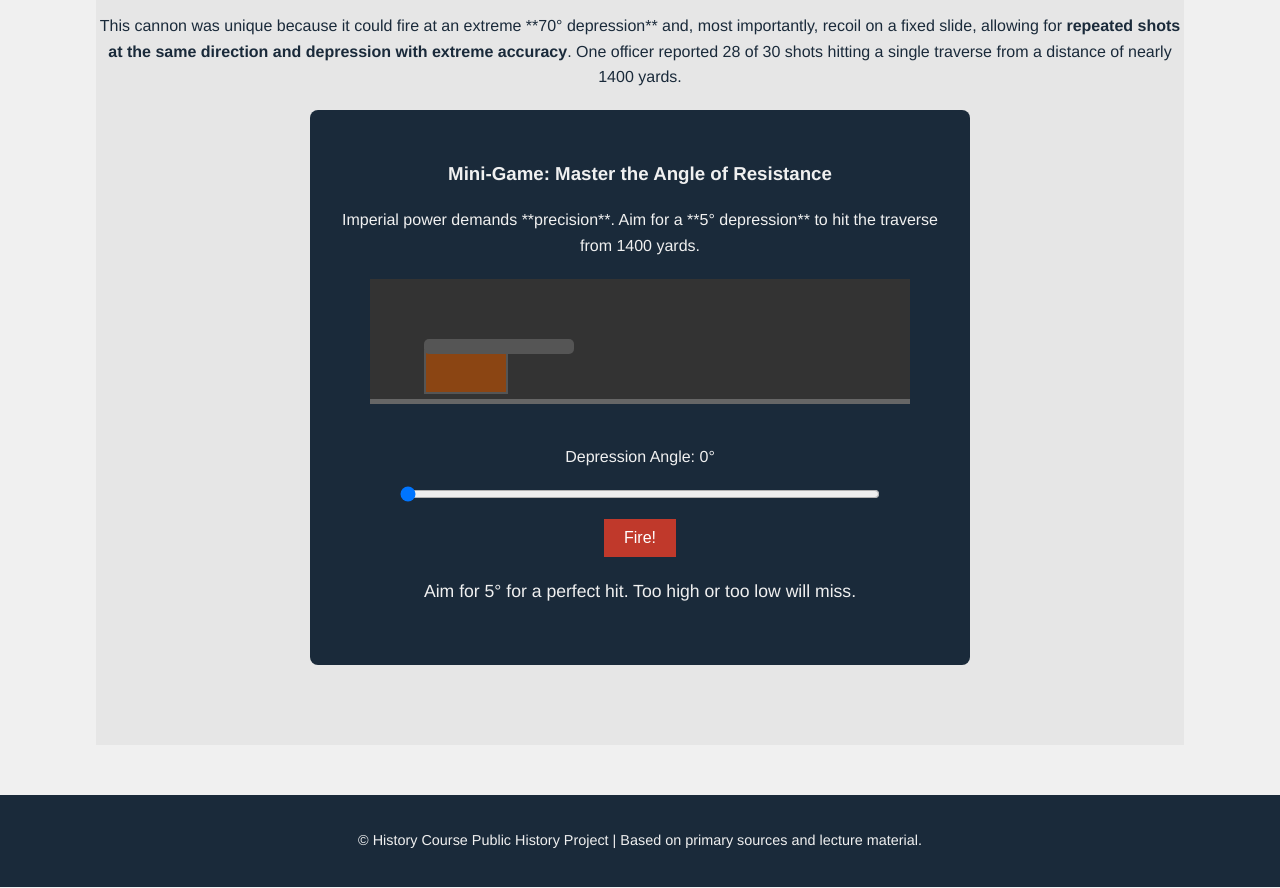
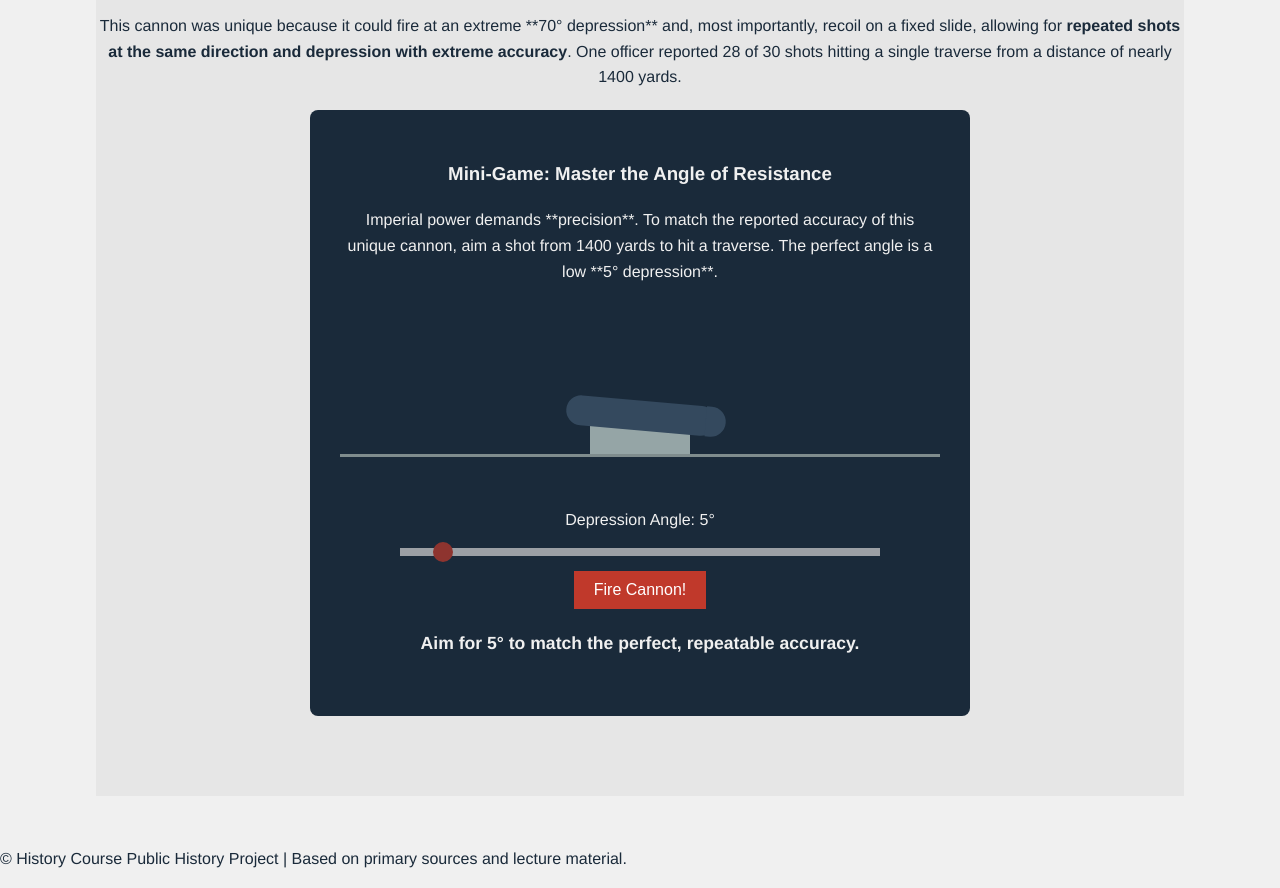
Before and after one commit to nix415/hist17a-project, a plain HTML site: page index.html in a window 1280 px wide. Shown: the part 1200-2088 px from the top of the page. Drawn offline with Linux system fonts and the light colour scheme.

Commit message:
Update index.html

```diff
--- a/index.html
+++ b/index.html
@@ -100,6 +100,7 @@
             border-radius: 8px;
             max-width: 600px;
             margin: 20px auto;
+            position: relative;
         }
 
         #game-box h2 {
@@ -107,53 +108,106 @@
             border-color: var(--color-secondary);
         }
 
-        /* --- New Cannon Visuals --- */
-        #cannon-display-area {
+        .cannon-display {
             position: relative;
-            width: 90%;
-            height: 120px; /* Space for cannon drawing */
-            margin: 20px auto 40px;
-            border-bottom: 5px solid #666; /* Ground line */
-            background-color: #333; /* Background for the scene */
-            overflow: hidden;
+            height: 150px;
+            width: 100%;
+            margin: 20px 0 50px 0;
+            border-bottom: 3px solid #7f8c8d; /* Ground */
         }
 
-        #cannon-carriage {
+        .cannon-base {
             position: absolute;
-            bottom: 5px; /* Above the ground line */
-            left: 10%;
-            width: 80px;
+            bottom: 0;
+            left: 50%;
+            transform: translateX(-50%);
+            width: 100px;
             height: 40px;
-            background-color: #8B4513; /* Brown wood/metal */
-            border: 2px solid #555;
-            z-index: 2;
+            background-color: #95a5a6; /* Carriage */
+            border-radius: 5px 5px 0 0;
         }
 
-        #cannon-barrel {
+        .cannon-barrel {
             position: absolute;
-            bottom: 45px; /* Resting on carriage */
-            left: 10%;
+            bottom: 30px;
+            left: 50%;
+            transform-origin: 0% 100%; /* Pivot point at the base */
             width: 150px;
-            height: 15px;
-            background-color: #555; /* Dark metal */
-            border-radius: 5px;
-            /* Pivot point 15px from the left edge of the barrel, 50% vertically */
-            transform-origin: 15px 50%;
-            transition: transform 0.2s ease-out, background-color 0.1s; /* Smooth angle/flash change */
-            z-index: 3;
+            height: 30px;
+            background-color: #34495e; /* Barrel */
+            border-radius: 15px;
+            transition: transform 0.1s ease-out; /* Smooth angle change */
         }
 
+        .cannon-muzzle {
+            position: absolute;
+            top: 0;
+            right: -10px;
+            width: 20px;
+            height: 30px;
+            background-color: #34495e;
+            border-radius: 0 15px 15px 0;
+        }
+
+        /* Projectile for Firing Animation */
+        @keyframes fire-animation {
+            0% {
+                opacity: 1;
+                transform: translate(0, 0);
+            }
+            100% {
+                opacity: 0;
+                transform: translate(300px, -500px);
+            }
+        }
+
+        .projectile {
+            position: absolute;
+            width: 10px;
+            height: 10px;
+            background-color: var(--color-accent);
+            border-radius: 50%;
+            opacity: 0;
+            z-index: 10;
+        }
+
+
+        /* Controls */
         .controls {
             display: flex;
             flex-direction: column;
             align-items: center;
-            gap: 15px;
-            margin-top: 20px;
+            margin-bottom: 20px;
         }
 
         #angle-slider {
             width: 80%;
+            margin: 15px 0;
+            -webkit-appearance: none;
+            height: 8px;
+            background: #d3d3d3;
+            outline: none;
+            opacity: 0.7;
+            -webkit-transition: .2s;
+            transition: opacity .2s;
+        }
+
+        #angle-slider::-webkit-slider-thumb {
+            -webkit-appearance: none;
+            appearance: none;
+            width: 20px;
+            height: 20px;
+            background: var(--color-accent);
             cursor: pointer;
+            border-radius: 50%;
+        }
+
+        #angle-slider::-moz-range-thumb {
+            width: 20px;
+            height: 20px;
+            background: var(--color-accent);
+            cursor: pointer;
+            border-radius: 50%;
         }
 
         #fire-button {
@@ -174,16 +228,7 @@
             margin-top: 20px;
             font-size: 1.1em;
             min-height: 40px;
-        }
-        /* End New Cannon Visuals */
-
-        /* Footer */
-        footer {
-            text-align: center;
-            padding: 20px 0;
-            background-color: var(--color-primary);
-            color: var(--color-secondary);
-            font-size: 0.9em;
+            font-weight: bold;
         }
     </style>
 </head>
@@ -224,20 +269,23 @@
 
             <div id="game-box">
                 <h3>Mini-Game: Master the Angle of Resistance</h3>
-                <p>Imperial power demands **precision**. Aim for a **5° depression** to hit the traverse from 1400 yards.</p>
+                <p>Imperial power demands **precision**. To match the reported accuracy of this unique cannon, aim a shot from 1400 yards to hit a traverse. The perfect angle is a low **5° depression**.</p>
 
-                <div id="cannon-display-area">
-                    <div id="cannon-barrel" style="transform: rotate(0deg);"></div>
-                    <div id="cannon-carriage"></div>
+                <div class="cannon-display">
+                    <div class="cannon-base"></div>
+                    <div class="cannon-barrel" id="cannon-barrel">
+                        <div class="cannon-muzzle"></div>
+                    </div>
+                    <div class="projectile" id="projectile"></div>
                 </div>
 
                 <div class="controls">
-                    <label for="angle-slider">Depression Angle: <span id="current-angle">0</span>°</label>
-                    <input type="range" id="angle-slider" min="0" max="70" value="0">
-                    <button id="fire-button">Fire!</button>
+                    <label for="angle-slider">Depression Angle: <span id="angle-value">5</span>°</label>
+                    <input type="range" id="angle-slider" min="0" max="70" value="5">
+                    <button id="fire-button">Fire Cannon!</button>
                 </div>
 
-                <p id="game-message">Aim for 5° for a perfect hit. Too high or too low will miss.</p>
+                <p id="game-message">Aim for 5° to match the perfect, repeatable accuracy.</p>
             </div>
         </section>
 
@@ -251,45 +299,95 @@
         document.addEventListener('DOMContentLoaded', () => {
             const fireButton = document.getElementById('fire-button');
             const angleSlider = document.getElementById('angle-slider');
-            const currentAngleSpan = document.getElementById('current-angle');
+            const angleValueSpan = document.getElementById('angle-value');
+            const messageArea = document.getElementById('game-message');
             const cannonBarrel = document.getElementById('cannon-barrel');
-            const messageArea = document.getElementById('game-message');
+            const projectile = document.getElementById('projectile');
+
             const CORRECT_ANGLE = 5; // Target angle
 
-            // 1. Update cannon angle and display when slider moves
+            // Function to update the cannon angle display
+            function updateCannonAngle(angle) {
+                // For a cannon in the game, depression is a negative rotation visually.
+                // We pivot from the center-bottom, so we rotate by the angle value.
+                cannonBarrel.style.transform = `translateX(-50%) rotate(${angle}deg)`;
+                angleValueSpan.textContent = angle;
+            }
+
+            // Initial setup
+            updateCannonAngle(parseInt(angleSlider.value));
+
+            // Event listener for slider input
             angleSlider.addEventListener('input', () => {
-                const inputAngle = parseInt(angleSlider.value);
-                currentAngleSpan.textContent = inputAngle;
-                // Rotate the barrel. Depression (downwards) is a positive rotation in CSS.
-                // The angle is applied directly to the CSS transform.
-                cannonBarrel.style.transform = `rotate(${inputAngle}deg)`;
+                const angle = parseInt(angleSlider.value);
+                updateCannonAngle(angle);
             });
 
-            // 2. Firing Logic
+            // Event listener for fire button
             fireButton.addEventListener('click', () => {
                 const inputAngle = parseInt(angleSlider.value);
 
-                // Visual Firing Effect: Barrel flashes red momentarily
-                cannonBarrel.style.backgroundColor = 'var(--color-accent)';
+                // 1. Fire Animation
+                // Reset projectile position and opacity
+                projectile.style.opacity = 0;
+                projectile.style.animation = 'none';
 
-                setTimeout(() => {
-                    cannonBarrel.style.backgroundColor = '#555'; // Return to original dark metal
-                }, 150);
+                // Get the position of the cannon's muzzle to start the projectile
+                const barrelRect = cannonBarrel.getBoundingClientRect();
+                const gameBoxRect = document.getElementById('game-box').getBoundingClientRect();
 
-                // Game logic
-                // Clear previous message
+                // Calculate starting position relative to the game box
+                // We'll approximate the muzzle tip for a simple cartoon look
+                const startX = barrelRect.width - 10; // Approx end of barrel
+                const startY = barrelRect.top - gameBoxRect.top + barrelRect.height / 2;
+
+                // Move the projectile to the cannon's position
+                // Note: The cannon's position is complex due to rotation, so we'll simplify
+                // the start point near the end of the barrel element.
+                projectile.style.left = `calc(50% + ${Math.cos((180 - inputAngle) * (Math.PI / 180)) * 150}px)`;
+                projectile.style.bottom = `calc(30px - ${Math.sin((180 - inputAngle) * (Math.PI / 180)) * 150}px)`;
+
+                // Create a dynamic keyframe style sheet to ensure the projectile follows the barrel's angle roughly
+                const animationName = 'fire-animation-' + inputAngle;
+                const styleSheet = document.createElement('style');
+
+                // The angle input is "depression," so we rotate up/out by (90 - angle) for simple cartoon path
+                const angleRad = (90 - inputAngle) * (Math.PI / 180);
+                const endX = Math.cos(angleRad) * 400; // Arbitrary distance
+                const endY = Math.sin(angleRad) * 400; // Arbitrary distance
+
+                styleSheet.innerHTML = `
+                    @keyframes ${animationName} {
+                        0% {
+                            opacity: 1;
+                            transform: translate(0, 0) scale(1);
+                        }
+                        100% {
+                            opacity: 0;
+                            transform: translate(${endX}px, -${endY}px) scale(0.5);
+                        }
+                    }
+                `;
+                document.head.appendChild(styleSheet);
+
+
+                // Start the animation
+                projectile.style.animation = `${animationName} 1.5s ease-out forwards`;
+
+
+                // 2. Game Logic
                 messageArea.style.color = 'var(--color-secondary)';
 
                 if (inputAngle === CORRECT_ANGLE) {
-                    messageArea.innerHTML = '<strong>PERFECT HIT!</strong> You have achieved the incredible precision of the depressing carriage gun, hitting the traverse from 1400 yards!';
+                    messageArea.innerHTML = '🎯 **PERFECT HIT!** You have achieved the incredible precision of the depressing carriage gun, hitting the traverse from 1400 yards!';
                     messageArea.style.color = 'lime';
                 } else if (inputAngle < CORRECT_ANGLE) {
                     const difference = CORRECT_ANGLE - inputAngle;
-                    messageArea.innerHTML = `<strong>MISSED!</strong> Your shot was too low by ${difference}°. Try a greater angle of depression.`;
+                    messageArea.innerHTML = `❌ **MISSED!** Your shot was too low by ${difference}° (too far down). Try a smaller angle of depression.`;
                     messageArea.style.color = 'orange';
                 } else {
                     const difference = inputAngle - CORRECT_ANGLE;
-                    messageArea.innerHTML = `<strong>MISSED!</strong> Your shot was too high by ${difference}°. Try a lesser angle of depression.`;
+                    messageArea.innerHTML = `❌ **MISSED!** Your shot was too high by ${difference}° (too far up). Try a greater angle of depression.`;
                     messageArea.style.color = 'orange';
                 }
             });
```
